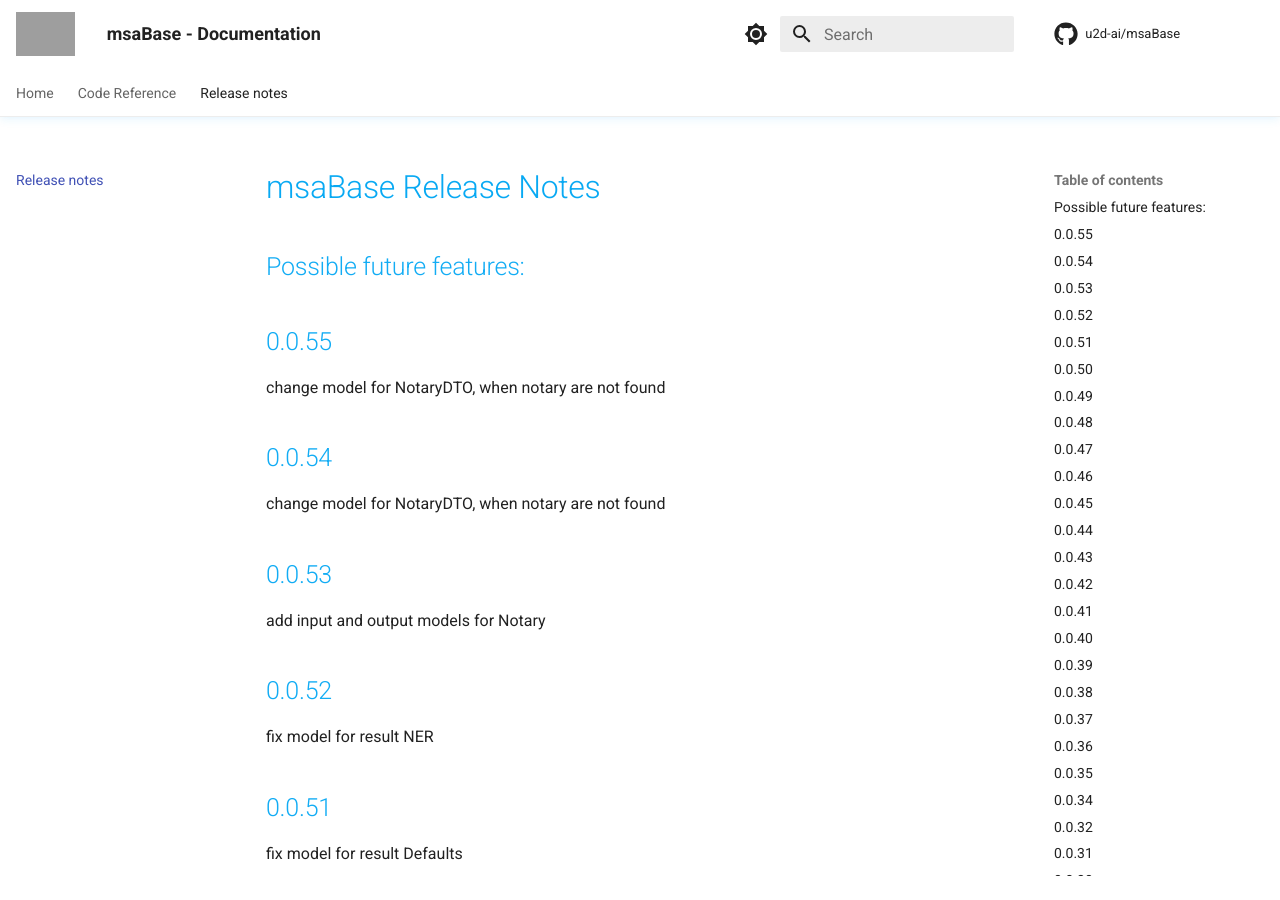
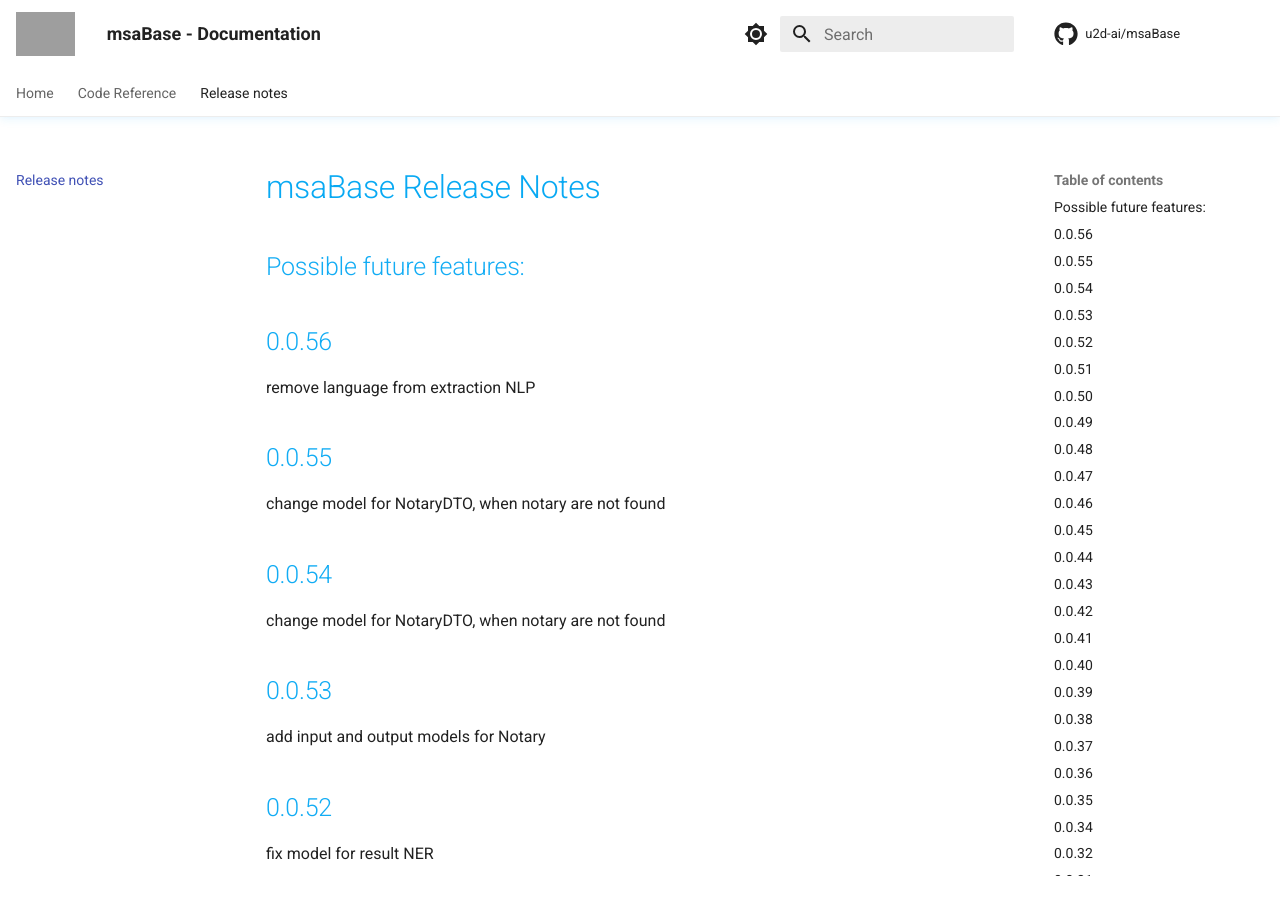
Before and after one commit to u2d-ai/msaBase, an MkDocs documentation site: the page built from docs/release-notes.md, in a window 1280 px wide and 900 px high. Built offline with MkDocs 1.6.1 and Material for MkDocs 9.7.7, drawn with Linux system fonts in a browser that asks for light colours; comment, search, counter and statistics services are not loaded; grey boxes are pictures that could not be loaded.

Commit message:
feature: remove language from extraction NLP

```diff
--- a/docs/release-notes.md
+++ b/docs/release-notes.md
@@ -1,5 +1,9 @@
 # msaBase Release Notes
 ## Possible future features:
+
+## 0.0.56
+
+remove language from extraction NLP
 
 ## 0.0.55
 
--- a/msaBase/__init__.py
+++ b/msaBase/__init__.py
@@ -1,7 +1,7 @@
 import glob
 from os.path import basename, dirname, isfile, join
 
-version = "0.0.55"
+version = "0.0.56"
 __author__ = "Stefan Welcker"
 __copyright__ = "Copyright 2022, U2D.ai"
 __license__ = "MIT"
--- a/requirements.txt
+++ b/requirements.txt
@@ -1,6 +1,6 @@
 # MSA Dependencies
 msaFileSystem==0.0.3 # Agnostic Abstract Filesystem API which allows to use S3, GCS, Azure Datalake, your local FS, Youtube etc Optimized for use with FastAPI/Pydantic.
-msaDocModels==0.0.55 # MSA Document Pydantic Models and Schemas, used to store Parser, NLP, NLU and AI results for processed documents
+msaDocModels==0.0.56 # MSA Document Pydantic Models and Schemas, used to store Parser, NLP, NLU and AI results for processed documents
 
 # FastAPI related Dependencies
 fastapi[all]==0.86.0 # FastAPI framework, high performance, easy to learn, fast to code, ready for production
```
Also changed, not shown: 1 other file.
